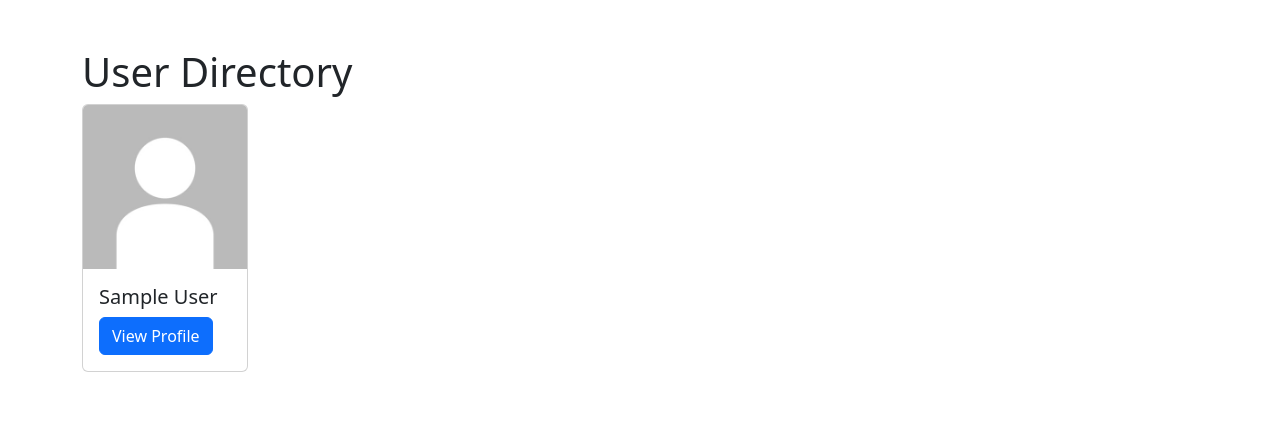
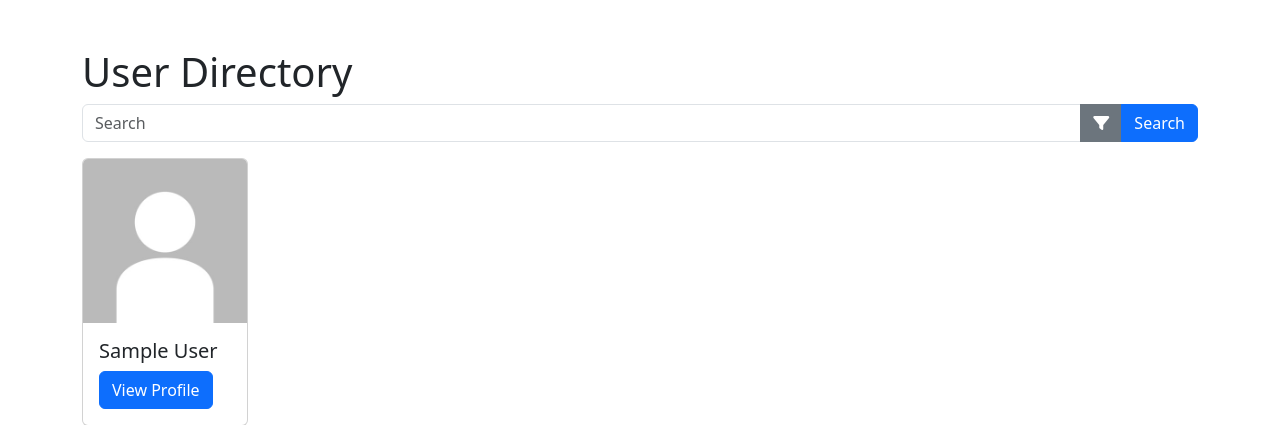
Before and after one commit to coopersully/law_app, a Django app: page /directory/ in a window 1280 px wide. Shown: the part 176-601 px from the top of the page. Run offline with Django 4.2, Linux system fonts and the light colour scheme; the visitor is signed in with stand-in values (Sample User, id 1); data comes from the database, SQL or seed files in the repository; parts of the project's set-up code (start-up, migrations or seed data) failed here and were passed over; some libraries are stand-ins or nearby versions.

Commit message:
Add search bar to directory

```diff
--- a/directory/views.py
+++ b/directory/views.py
@@ -1,3 +1,4 @@
+from django.db.models import Q
 from django.shortcuts import render
 from django.views import generic
 
@@ -5,13 +6,22 @@ from accounts.models import CustomUser
 
 
 def directory(request):
-    # Gets the 'role' query parameter, defaults to 'all'
     role_filter = request.GET.get('role', 'all')
+    search_query = request.GET.get('search', '')
 
     if role_filter.lower() == 'all':
-        users = CustomUser.objects.order_by("first_name")
+        users = CustomUser.objects.all()
     else:
-        users = CustomUser.objects.filter(role=role_filter).order_by("first_name")
+        users = CustomUser.objects.filter(role=role_filter)
+
+    if search_query:
+        users = users.filter(
+            Q(first_name__icontains=search_query) |
+            Q(last_name__icontains=search_query) |
+            Q(username__icontains=search_query)
+        )
+
+    users = users.order_by("first_name")
 
     context = {
         'page_name': 'directory',
--- a/templates/directory.html
+++ b/templates/directory.html
@@ -6,6 +6,52 @@
 {% block content %}
     <div class="container my-5">
         <h1>User Directory</h1>
+
+        <!-- Search bar and role filter form -->
+        <form method="get" action="{% url 'directory' %}">
+            <div class="mb-3">
+                <!-- Search Bar -->
+                <div class="input-group">
+                    <input type="text" class="form-control" placeholder="Search" name="search"
+                           value="{{ request.GET.search }}">
+
+                    <!-- Filter Button -->
+                    <button class="btn btn-secondary" type="button" data-bs-toggle="collapse"
+                            data-bs-target="#filterMenu" aria-expanded="false">
+                        <i class="fas fa-filter"></i>
+                    </button>
+
+                    <!-- Search Button -->
+                    <button class="btn btn-primary" type="submit">
+                        Search
+                    </button>
+                </div>
+
+                <!-- Collapsible Filter Menu -->
+                <div class="collapse mt-2" id="filterMenu">
+                    <div class="card card-body">
+                        <p class="fw-bolder">Filter Settings</p>
+                        <label for="role">Role:</label>
+                        <label>
+                            <select class="form-control" name="role">
+                                <option value="all" {% if current_role_filter == 'all' %}selected{% endif %}>All Roles
+                                </option>
+                                <option value="student" {% if current_role_filter == 'student' %}selected{% endif %}>
+                                    Student
+                                </option>
+                                <option value="faculty" {% if current_role_filter == 'faculty' %}selected{% endif %}>
+                                    Faculty
+                                </option>
+                                <option value="staff" {% if current_role_filter == 'staff' %}selected{% endif %}>Staff
+                                </option>
+                            </select>
+                        </label>
+                    </div>
+                </div>
+            </div>
+        </form>
+
+        <!-- User cards -->
         <div class="row">
             {% for user in users %}
                 <div class="col-md-2">
```
